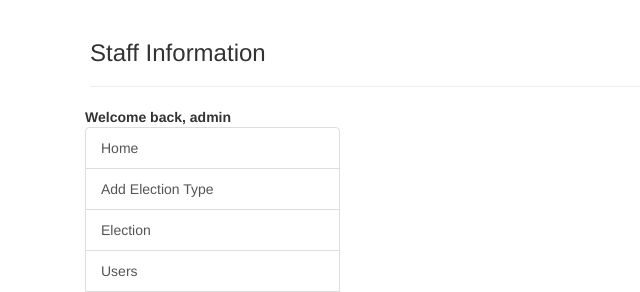
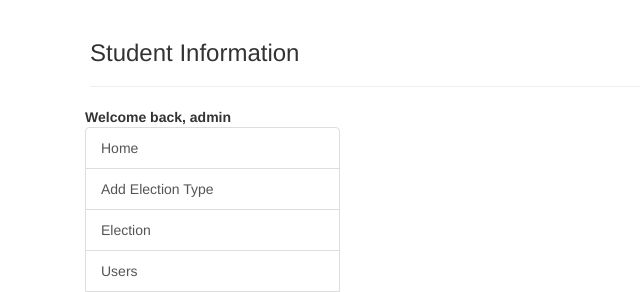
Before and after one commit to iamhabbeboy/e-voting, a PHP site: template pages/staff.php in a window 1280 px wide. Shown: the part 52-344 px from the top of the page, without its empty margins (0-640 px from the left). Run offline with PHP 8.4, Linux system fonts and the light colour scheme; the template is opened without the code that fills it, so the values that code supplies are empty; the visitor is signed in with stand-in values (Sample User, id 1).

Commit message:
edit student information page

```diff
--- a/pages/staff.php
+++ b/pages/staff.php
@@ -7,7 +7,7 @@
 <?php endif ?>
 <div class="container">
     <div style="margin-left:20px;">
-     <h3>Staff Information</h3>
+     <h3>Student Information</h3>
      <hr>
     </div>
 
```
